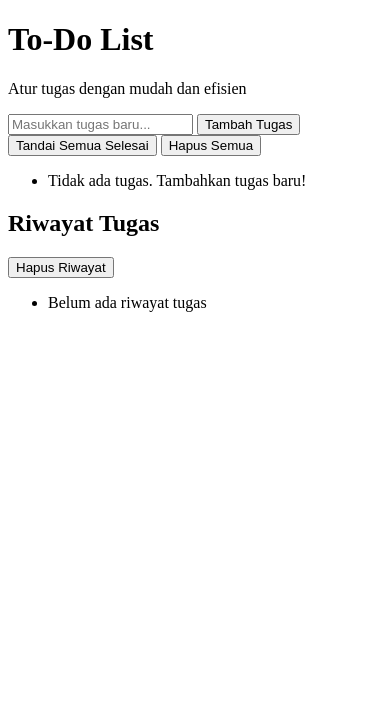
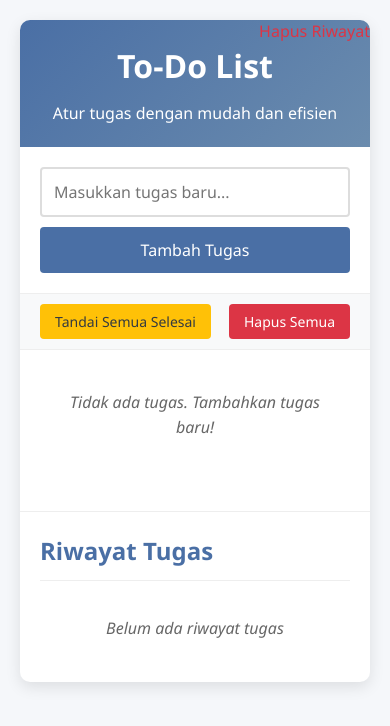
Before and after one commit to Revou-Coding-Camp/codingcamp-7-jul-25-ArielPasha, a plain HTML site: page index.html in a window 390 px wide. Drawn offline with Linux system fonts and the light colour scheme.

Commit message:
Style Kelarrr

```diff
--- a/css/style.css
+++ b/css/style.css
@@ -0,0 +1,285 @@
+:root {
+    --primary-color: #4a6fa5;
+    --secondary-color: #6b8cae;
+    --accent-color: #ff7e5f;
+    --light-color: #f8f9fa;
+    --dark-color: #343a40;
+    --success-color: #28a745;
+    --warning-color: #ffc107;
+    --danger-color: #dc3545;
+}
+
+* {
+    box-sizing: border-box;
+    margin: 0;
+    padding: 0;
+    font-family: 'Segoe UI', Tahoma, Geneva, Verdana, sans-serif;
+}
+
+body {
+    background-color: #f5f7fa;
+    color: var(--dark-color);
+    line-height: 1.6;
+    padding: 20px;
+}
+
+.container {
+    max-width: 800px;
+    margin: 0 auto;
+    background: white;
+    border-radius: 10px;
+    box-shadow: 0 5px 15px rgba(0, 0, 0, 0.1);
+    overflow: hidden;
+}
+
+header {
+    background: linear-gradient(135deg, var(--primary-color), var(--secondary-color));
+    color: white;
+    padding: 20px;
+    text-align: center;
+    position: relative;
+}
+
+h1 {
+    font-size: 2rem;
+    margin-bottom: 10px;
+}
+
+.input-container {
+    display: flex;
+    padding: 20px;
+    border-bottom: 1px solid #eee;
+}
+
+.input-container input {
+    flex: 1;
+    padding: 12px;
+    border: 2px solid #ddd;
+    border-radius: 4px;
+    font-size: 16px;
+    transition: border 0.3s;
+}
+
+.input-container input:focus {
+    outline: none;
+    border-color: var(--primary-color);
+}
+
+.input-container button {
+    padding: 12px 20px;
+    margin-left: 10px;
+    background-color: var(--primary-color);
+    color: white;
+    border: none;
+    border-radius: 4px;
+    cursor: pointer;
+    font-size: 16px;
+    transition: background-color 0.3s;
+}
+
+.input-container button:hover {
+    background-color: var(--secondary-color);
+}
+
+.task-controls {
+    display: flex;
+    justify-content: space-between;
+    padding: 10px 20px;
+    background-color: #f8f9fa;
+    border-bottom: 1px solid #eee;
+}
+
+.task-controls button {
+    padding: 8px 15px;
+    border: none;
+    border-radius: 4px;
+    cursor: pointer;
+    font-size: 14px;
+    transition: all 0.3s;
+}
+
+.task-controls button:first-child {
+    background-color: var(--warning-color);
+    color: var(--dark-color);
+}
+
+.task-controls button:last-child {
+    background-color: var(--danger-color);
+    color: white;
+}
+
+.task-controls button:hover {
+    opacity: 0.9;
+    transform: translateY(-2px);
+}
+
+.tasks-container {
+    padding: 20px;
+}
+
+.task-list {
+    list-style: none;
+}
+
+.task-item {
+    display: flex;
+    align-items: center;
+    padding: 15px;
+    margin-bottom: 10px;
+    background-color: white;
+    border-radius: 5px;
+    box-shadow: 0 2px 5px rgba(0, 0, 0, 0.05);
+    transition: all 0.3s;
+    position: relative;
+}
+
+.task-item:hover {
+    transform: translateY(-2px);
+    box-shadow: 0 5px 15px rgba(0, 0, 0, 0.1);
+}
+
+.task-item.completed {
+    background-color: #f8f9fa;
+}
+
+.task-item.completed .task-text {
+    text-decoration: line-through;
+    color: #888;
+}
+
+.task-checkbox {
+    margin-right: 15px;
+    width: 20px;
+    height: 20px;
+    cursor: pointer;
+}
+
+.task-text {
+    flex: 1;
+    font-size: 16px;
+    word-break: break-word;
+}
+
+.task-date {
+    font-size: 12px;
+    color: #666;
+    margin-right: 15px;
+}
+
+.task-delete {
+    background-color: transparent;
+    border: none;
+    color: var(--danger-color);
+    cursor: pointer;
+    font-size: 16px;
+    padding: 5px;
+    transition: color 0.3s;
+}
+
+.task-delete:hover {
+    color: #a71d2a;
+}
+
+.history-container {
+    margin-top: 30px;
+    padding: 20px;
+    border-top: 1px solid #eee;
+}
+
+.history-title {
+    display: flex;
+    justify-content: space-between;
+    align-items: center;
+    margin-bottom: 15px;
+    padding-bottom: 10px;
+    border-bottom: 1px solid #eee;
+}
+
+.history-title h2 {
+    color: var(--primary-color);
+}
+
+.history-list {
+    list-style: none;
+    max-height: 300px;
+    overflow-y: auto;
+}
+
+.history-item {
+    padding: 10px 15px;
+    margin-bottom: 8px;
+    background-color: #f8f9fa;
+    border-radius: 5px;
+    display: flex;
+    align-items: center;
+    justify-content: space-between;
+    transition: all 0.3s;
+}
+
+.history-item:hover {
+    background-color: #e9ecef;
+}
+
+.history-item.completed {
+    background-color: #e8f5e9;
+}
+
+.history-item-text {
+    flex: 1;
+    font-size: 14px;
+    word-break: break-word;
+}
+
+.history-item.completed .history-item-text {
+    text-decoration: line-through;
+    color: #666;
+}
+
+.history-item-date {
+    font-size: 12px;
+    color: #666;
+    margin: 0 10px;
+}
+
+.history-item-delete {
+    background-color: transparent;
+    border: none;
+    color: var(--danger-color);
+    cursor: pointer;
+    font-size: 14px;
+    padding: 2px 5px;
+}
+
+.no-tasks {
+    text-align: center;
+    padding: 20px;
+    color: #666;
+    font-style: italic;
+}
+
+@media (max-width: 600px) {
+    .input-container {
+        flex-direction: column;
+    }
+
+    .input-container button {
+        margin-left: 0;
+        margin-top: 10px;
+    }
+
+    .task-item {
+        flex-direction: column;
+        align-items: flex-start;
+    }
+
+    .task-date {
+        margin-top: 10px;
+        margin-left: 35px;
+    }
+
+    .task-delete {
+        position: absolute;
+        right: 15px;
+        top: 15px;
+    }
+}
```
Also changed, not shown: index.html (+0 -1 lines).
